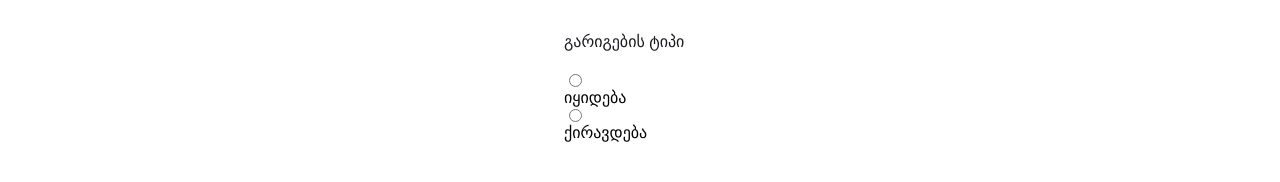
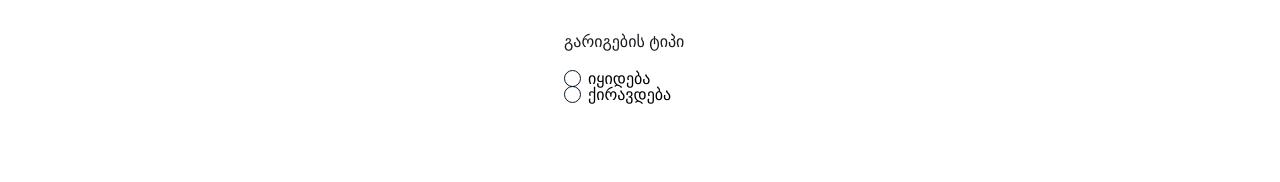
Before and after one commit to Sebuamari/real-estate-manager, a React (Create React App) app: page /add-real-estate in a window 1280 px wide. Shown: the part 268-450 px from the top of the page. Built offline with nearby package versions, Linux system fonts and the light colour scheme; no server answers; a small style sheet from the web is missing.

Commit message:
feat: added custom radio buttons and check boxes

```diff
--- a/src/components/Regions.jsx
+++ b/src/components/Regions.jsx
@@ -27,8 +27,16 @@ const Regions = ({active}) => {
                 regions.map((region, index) => {
                     return (
                         <div key={index} className={FilterStyles.filter_options_region}>
-                            <input type="checkbox" id={region.name} name={region.name} value={region.id} />
-                            <label htmlFor={region.id}>{region.name}</label>
+                            <label htmlFor={region.id}>
+                                <input
+                                    type="checkbox"
+                                    id={region.id}
+                                    name={region.name}
+                                    value={region.id}
+                                />
+                                <span className={FilterStyles.filter_options_region_checkmark}></span>
+                                {region.name}
+                            </label>
                         </div>
                     );
                 })
--- a/src/pages/AddRealEstate.jsx
+++ b/src/pages/AddRealEstate.jsx
@@ -233,10 +233,12 @@ const AddRealEstate = () => {
                             >
                             <label>
                                 <Field type="radio" name="is_rental" value="0" />
+                                <span className={AddRealEstateStyles.form_group_rental_checkmark}></span>
                                 იყიდება
                             </label>
                             <label>
                                 <Field type="radio" name="is_rental" value="1" />
+                                <span className={AddRealEstateStyles.form_group_rental_checkmark}></span>
                                 ქირავდება
                             </label>
                         </div>
--- a/src/styles/sass/AddRealEstate.module.scss
+++ b/src/styles/sass/AddRealEstate.module.scss
@@ -21,8 +21,56 @@
             gap: 20px;
 
             &_rental {
+                display: block;
+                padding-left: 24px;
+                -webkit-user-select: none;
+                -moz-user-select: none;
+                -ms-user-select: none;
+                user-select: none;
+                grid-column: span 2;
+
                 label {
+                    position: relative;
+                    cursor: pointer;
                     margin-right: 84px;
+
+                    input {
+                        position: absolute;
+                        opacity: 0;
+                        cursor: pointer;
+                    }
+
+                    input:checked ~ .form_group_rental_checkmark {
+                        background-color: transparent;
+
+                        &::after {
+                            display: block;
+                        }
+                    }
+
+                    .form_group_rental_checkmark {
+                        position: absolute;
+                        top: 0;
+                        left: 0;
+                        height: 17px;
+                        width: 17px;
+                        margin-left: -24px;
+                        background-color: transparent;
+                        border: 1px solid var(--text_black);
+                        border-radius: 50%;
+
+                        &::after {
+                            content: "";
+                            position: absolute;
+                            display: none;
+                            top: 4px;
+                            left: 4px;
+                            width: 7px;
+                            height: 7px;
+                            border-radius: 50%;
+                            background: var(--text_black);
+                        }
+                    }
                 }
             }
             h2 {
--- a/src/styles/sass/Filter.module.scss
+++ b/src/styles/sass/Filter.module.scss
@@ -69,9 +69,61 @@
                     margin-top: 24px;
                     margin-bottom: 32px;
 
-                    label {
-                        margin-left: 8px;
+                    .filter_options_region {
+                        display: flex;
+                        align-items: center;
+                        position: relative;
+                        -webkit-user-select: none;
+                        -moz-user-select: none;
+                        -ms-user-select: none;
+                        user-select: none;
+                        padding-left: 20px;
+
+                        label {
+                            margin-left: 8px;
+                            cursor: pointer;
+
+                            input {
+                                position: absolute;
+                                opacity: 0;
+                                cursor: pointer;
+                                height: 0;
+                                width: 0;
+                                left: 0;
+                                top: 0;
+                            }
+
+                            input:checked + .filter_options_region_checkmark {
+                                background-color: #45A849;
+                            }
+
+                            .filter_options_region_checkmark {
+                                position: absolute;
+                                top: 0;
+                                left: 0;
+                                height: 20px;
+                                width: 20px;
+                                border-radius: 2px;
+                                background-color: #eee;
+
+                                &::after {
+                                    content: "";
+                                    position: absolute;
+                                    display: block;
+                                    left: 6px;
+                                    top: 2px;
+                                    width: 5px;
+                                    height: 10px;
+                                    border: solid white;
+                                    border-width: 0 3px 3px 0;
+                                    -webkit-transform: rotate(45deg);
+                                    -ms-transform: rotate(45deg);
+                                    transform: rotate(45deg);
+                                }
+                            }
+                        }
                     }
+
                 }
 
                 &_prices {
```
